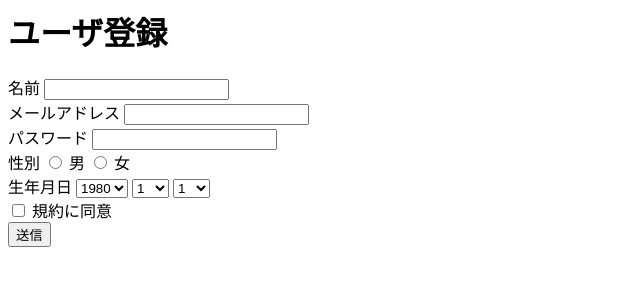
After one commit to ksomemo/chat, a PHP site: template src/views/user/register.php in a window 1280 px wide. The commit adds this page. Shown: the top 300 px of the page, without its empty margins (0-640 px from the left). Run offline with PHP 8.4, Linux system fonts and the light colour scheme; the template is opened without the code that fills it, so the values that code supplies are empty.

Commit message:
ユーザ登録画面を作成した。デフォルトのルーティングを追加した。

```diff
--- a/app/ProjectApplication.php
+++ b/app/ProjectApplication.php
@@ -34,6 +34,9 @@ class ProjectApplication extends Application
                 'controller' => 'chat',
                 'action'     => 'helpTop',
             ),
+            '/:controller/:action' => array(
+                // nothing
+            ),
         );
     }
 
--- /dev/null
+++ b/src/views/user/register.php
@@ -0,0 +1,55 @@
+<h1>ユーザ登録</h1>
+<form action="" method="post">
+    <div>
+        <label for="name">名前</label>
+        <input type="text" name="name" id="name" value="">
+    </div>
+
+    <div>
+        <label for="mail">メールアドレス</label>
+        <input type="text" name="mail" id="mail" value="">
+    </div>
+
+    <div>
+        <label for="password">パスワード</label>
+        <input type="password" name="password" id="password" value="">
+    </div>
+
+    <div>
+        <label>性別</label>
+        <input type="radio" name="sex" id="sex_1" value="1">
+        <label for="sex_1">男</label>
+        <input type="radio" name="sex" id="sex_2" value="2">
+        <label for="sex_2">女</label>
+    </div>
+
+    <div>
+        <label>生年月日</label>
+        <select name="year">
+            <option value="1980">1980</option>
+            <option value="1990">1990</option>
+            <option value="2000">1990</option>
+        </select>
+        <select name="month">
+            <option value="1">1</option>
+            <option value="6">6</option>
+            <option value="12">12</option>
+        </select>
+        <select name="day">
+            <option value="1">1</option>
+            <option value="15">15</option>
+            <option value="30">30</option>
+        </select>
+    </div>
+
+    <div>
+        <input type="checkbox" name="agreement" id="agreement" value="1">
+        <label for="agreement">規約に同意</label>
+    </div>
+
+
+    <div>
+        <input type="submit" value="送信">
+    </div>
+
+</form>
```
Also changed, not shown: src/controllers/UserController.php (added, +17 -0 lines).
